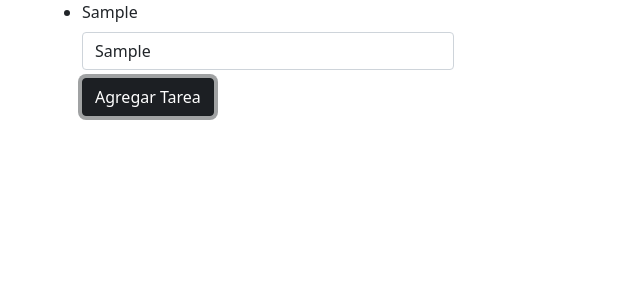
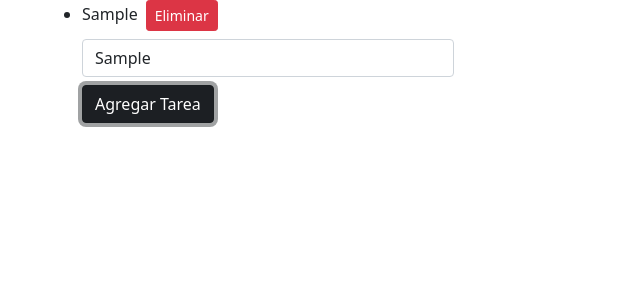
Before and after one commit to macantivbl/ReactPostWork1, a React (Create React App) app: page / in a window 1280 px wide. Both pictures are taken after typing "Sample" into the empty fields and a click on the button "Agregar Tarea". Shown: the top 300 px of the page, without its empty margins (0-640 px from the left). Built offline with nearby package versions, Linux system fonts and the light colour scheme.

Commit message:
boton borrar
se agrego el boton de borrar

```diff
--- a/src/Components/Tarea/index.js
+++ b/src/Components/Tarea/index.js
@@ -21,6 +21,11 @@ const Tarea = () => {
         console.log(task);
     }
 
+    const eliminarTarea = id => {
+        const arrayFiltrado = tareas.filter(item => item.id !== id)
+        setBD_Tareas(arrayFiltrado)
+    }
+
     return (
         <div className='container'>
             <div className='row'>
@@ -30,6 +35,10 @@ const Tarea = () => {
                         {BD_Tareas.map(item => (
                             <li key={item.id}>
                                 <>{item.NuevaTarea}</>
+                                <button onClick={() => eliminarTarea(item.id)}
+                                    className="btn btn-sm btn-danger float-right mx-2">
+                                    Eliminar
+                                </button>
                             </li>
                         ))}
                     </ul>
```
